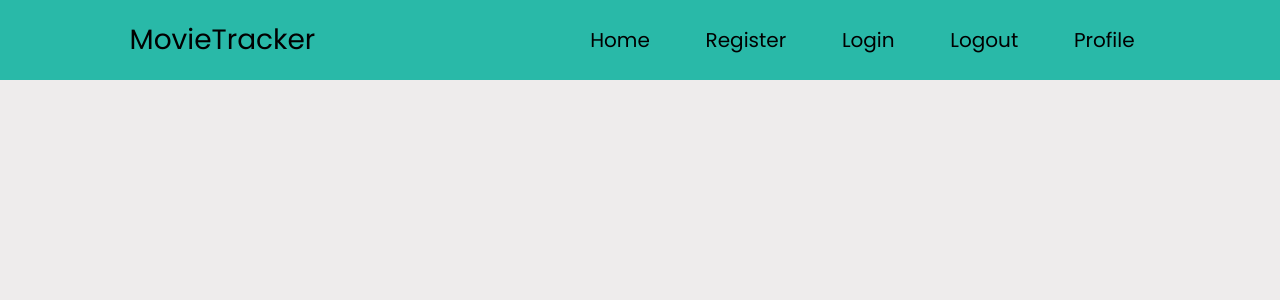
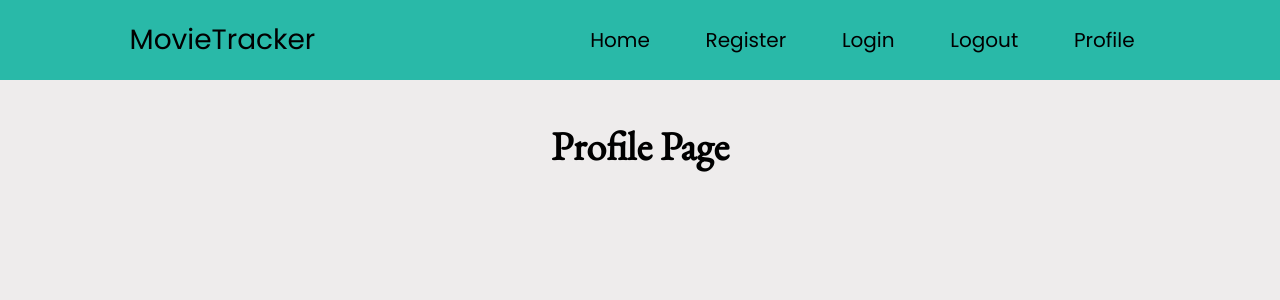
Before and after one commit to PrashanthPuneriya/Movie-Tracker, a React (Create React App) app in the folder frontend/: page /profile in a window 1280 px wide. Shown: the top 300 px of the page. Built offline with nearby package versions, Linux system fonts and the light colour scheme.

Commit message:
Add register, login, logout, profile components

```diff
--- a/frontend/src/components/App.js
+++ b/frontend/src/components/App.js
@@ -2,8 +2,13 @@ import React from 'react';
 import { BrowserRouter, Switch, Route } from 'react-router-dom';
 
 import Header from './header/Header';
+// Movie
 import SearchArea from './search-area/SearchArea';
 import MovieDetail from './movies/MovieDetail/MovieDetail';
+// Accounts
+import Registration from './accounts/Registration/Registration';
+import Login from './accounts/Login/Login';
+import Profile from './accounts/Profile/Profile';
 
 import styles from './App.module.css';
 
@@ -18,6 +23,11 @@ class App extends React.Component {
           <Switch>
             <Route path="/" component={SearchArea} exact />
             <Route path="/movie/:id" component={MovieDetail} exact />
+
+            <Route path="/register" component={Registration} exact />
+            <Route path="/login" component={Login} exact />
+            <Route path="/profile" component={Profile} exact />
+
           </Switch>
         </div>
       </BrowserRouter>
--- /dev/null
+++ b/frontend/src/components/accounts/Login/Login.js
@@ -0,0 +1,13 @@
+import React from 'react';
+
+class Login extends React.Component {
+    render() {
+        return (
+            <div>
+                <h1>Login Page</h1>
+            </div>
+        );
+    }
+}
+
+export default Login;
--- /dev/null
+++ b/frontend/src/components/accounts/Profile/Profile.js
@@ -0,0 +1,13 @@
+import React from 'react';
+
+class Profile extends React.Component {
+    render() {
+        return (
+            <div>
+                <h1>Profile Page</h1>
+            </div>
+        );
+    }
+}
+
+export default Profile;
--- /dev/null
+++ b/frontend/src/components/accounts/Registration/Registration.js
@@ -0,0 +1,13 @@
+import React from 'react';
+
+class Registration extends React.Component {
+    render() {
+        return (
+            <div>
+                <h1>Registration Page</h1>
+            </div>
+        );
+    }
+}
+
+export default Registration;
```
